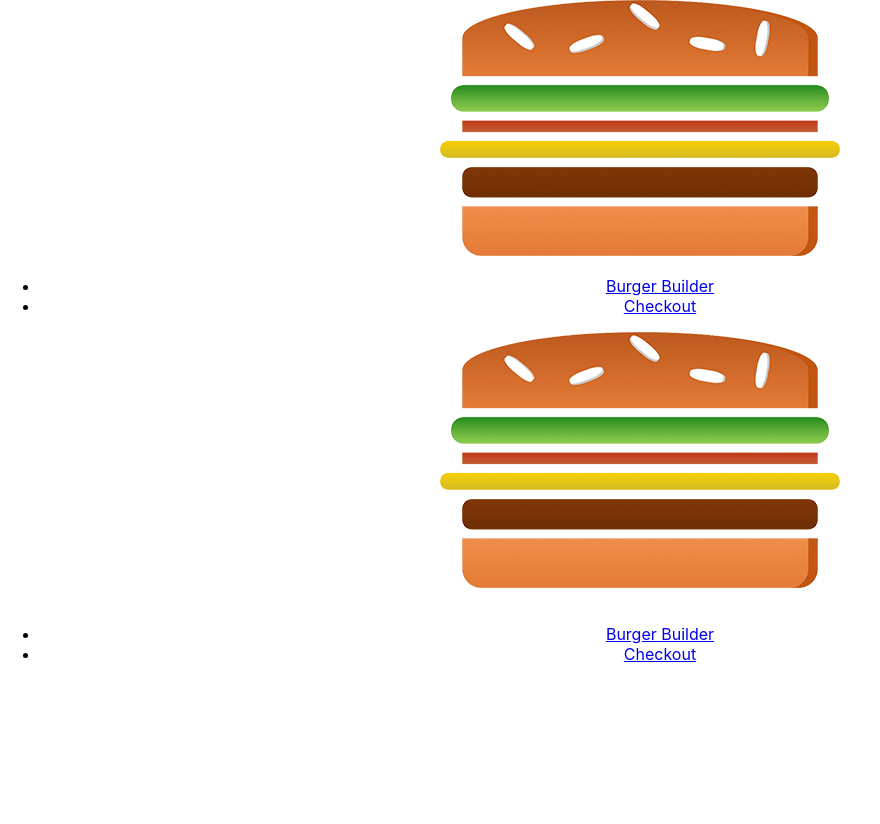
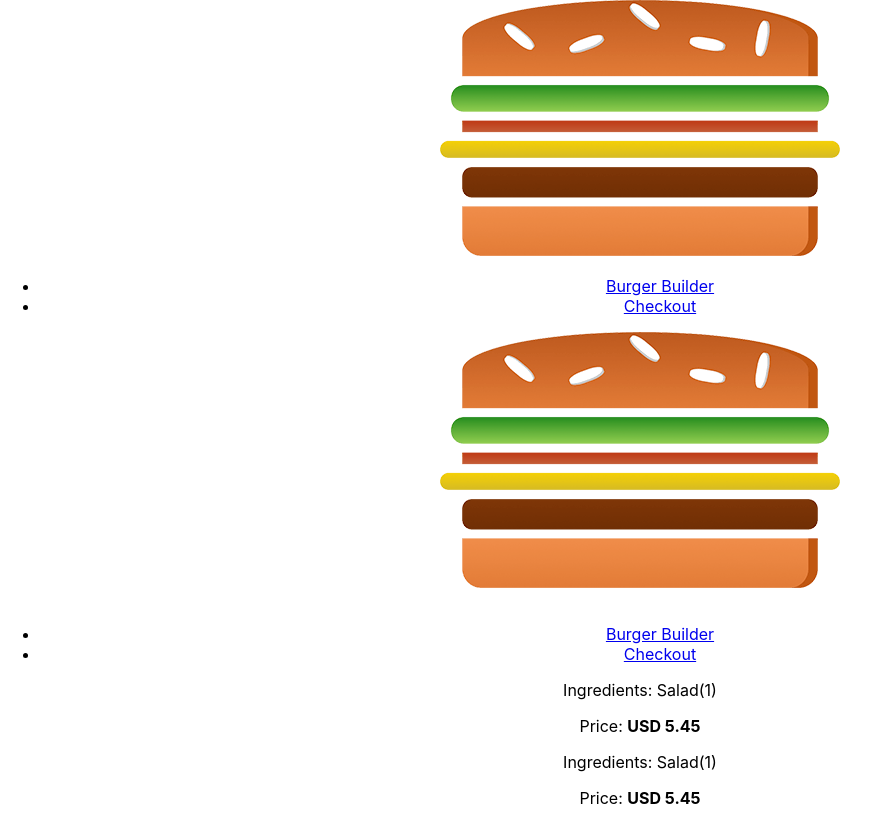
Before and after one commit to kamalyadav11/Burger-King, a React app: page /orders in a window 1280 px wide. Shown: the whole page, without its empty margins (0-880 px from the left). Before the commit the page ends 800 px from the top, so only its background shows below. Built offline with nearby package versions, Linux system fonts and the light colour scheme.

Commit message:
added Orders Route

```diff
--- a/src/App.js
+++ b/src/App.js
@@ -4,6 +4,7 @@
 import BurgerBuilder from "./containers/BurgerBuilder/BurgerBuilder";
 import Checkout from "./containers/Checkout/Checkout";
 import Layout from "./containers/Layout/Layout";
+import Orders from "./containers/Orders/Orders";
 
 class App extends Component {
   render() {
@@ -13,6 +14,7 @@
           <Switch>
             <Route path="/" exact component={BurgerBuilder} />
             <Route path="/checkout" component={Checkout} />
+            <Route path="/orders" component={Orders} />
           </Switch>
         </Layout>
       </div>
--- /dev/null
+++ b/src/components/Order/Order.css
@@ -0,0 +1,8 @@
+.Order {
+  width: 100%;
+  border: 1px solid #eee;
+  box-shadow: 0 2px 3px #ccc;
+  padding: 10px;
+  margin: 10px auto;
+  box-sizing: border-box;
+}
--- /dev/null
+++ b/src/components/Order/Order.js
@@ -0,0 +1,15 @@
+import React from "react";
+import classes from "./Order.css";
+
+const Order = props => {
+  return (
+    <div className={classes.Order}>
+      <p>Ingredients: Salad(1)</p>
+      <p>
+        Price: <strong>USD 5.45</strong>
+      </p>
+    </div>
+  );
+};
+
+export default Order;
--- a/src/containers/Orders/Orders.js
+++ b/src/containers/Orders/Orders.js
@@ -0,0 +1,13 @@
+import React, { Component } from "react";
+import Order from "../../components/Order/Order";
+
+export default class Orders extends Component {
+  render() {
+    return (
+      <div>
+        <Order />
+        <Order />
+      </div>
+    );
+  }
+}
```
